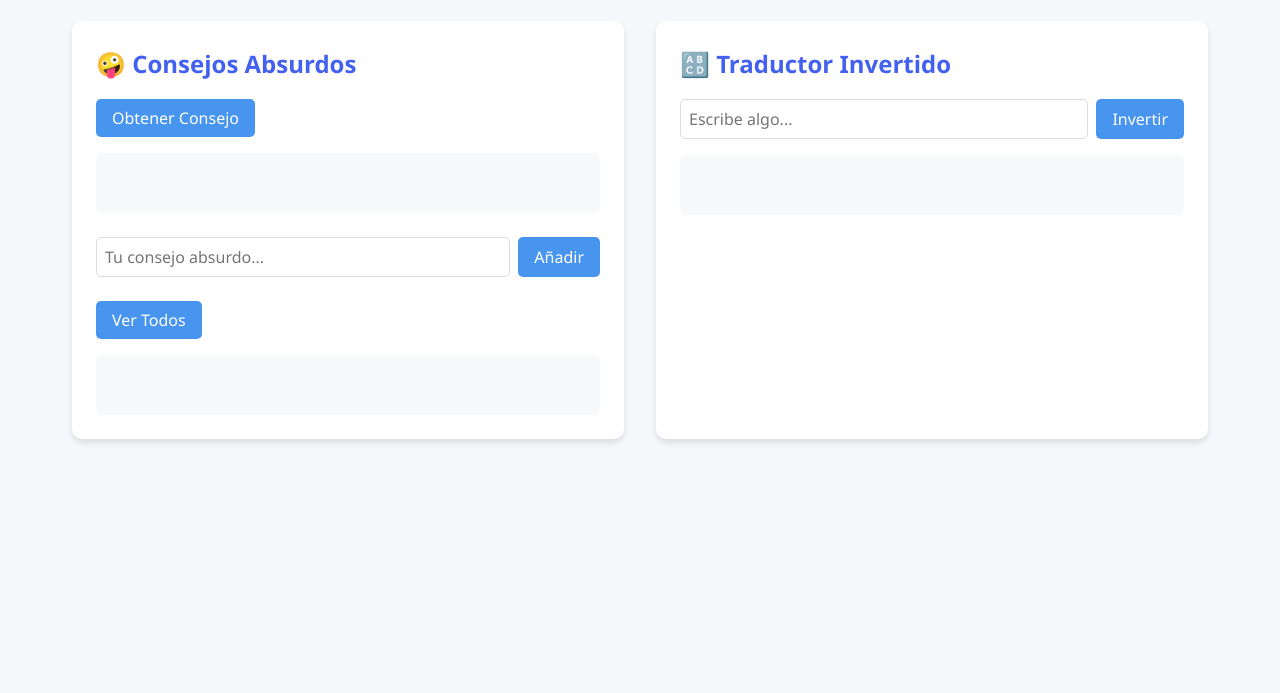
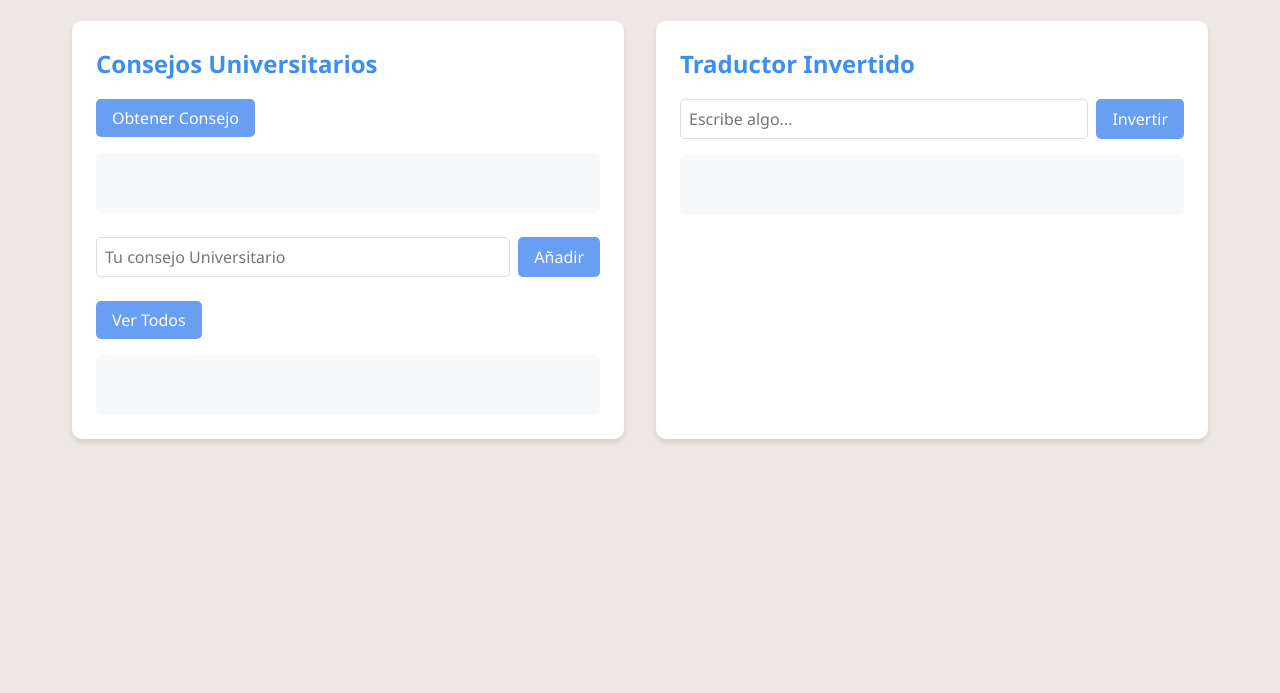
Before and after one commit to heber59/MicroServicesArchitecture, a website: page frontend/index.html in a window 1280 px wide. Shown: the part 107-800 px from the top of the page. Drawn offline with Linux system fonts and the light colour scheme.

Commit message:
feat: adjust consejos to be about university

```diff
--- a/frontend/app.js
+++ b/frontend/app.js
@@ -45,9 +45,8 @@ async function mostrarTodosConsejos() {
       const item = document.createElement("div");
       item.className = "consejo-item";
       item.innerHTML = `
-                <span class="consejo-indice">${indice}.</span>
                 <span class="consejo-texto">${consejo}</span>
-                <button onclick="eliminarConsejo(${indice})" class="btn-eliminar">eliminar</button>
+                <button onclick="eliminarConsejo(${indice})" >eliminar</button>
             `;
       lista.appendChild(item);
     }
--- a/frontend/index.html
+++ b/frontend/index.html
@@ -9,12 +9,12 @@
   <body>
     <div class="container">
       <header>
-        <h1>🎪 Servicios Integrados</h1>
+        <h1>Servicios Integrados</h1>
       </header>
 
       <div class="services-grid">
         <section class="service-card">
-          <h2>🤪 Consejos Absurdos</h2>
+          <h2>Consejos Universitarios</h2>
           <div class="service-actions">
             <button onclick="obtenerConsejo()">Obtener Consejo</button>
             <div id="consejo-aleatorio" class="result-box"></div>
@@ -24,7 +24,7 @@
             <input
               type="text"
               id="nuevo-consejo"
-              placeholder="Tu consejo absurdo..."
+              placeholder="Tu consejo Universitario"
             />
             <button onclick="agregarConsejo()">Añadir</button>
           </div>
@@ -36,7 +36,7 @@
         </section>
 
         <section class="service-card">
-          <h2>🔠 Traductor Invertido</h2>
+          <h2>Traductor Invertido</h2>
           <div class="form-group">
             <input
               type="text"
--- a/frontend/styles.css
+++ b/frontend/styles.css
@@ -1,11 +1,12 @@
 :root {
-  --primary: #4361ee;
-  --secondary: #3f37c9;
-  --accent: #4895ef;
+  --primary: #3c8ef1;
+  --secondary: #5a5b78;
+  --accent: #689ff2;
   --dark: #212529;
   --light: #f8f9fa;
   --success: #4cc9f0;
   --danger: #f72585;
+  --button: #0e5ddd;
 }
 
 * {
@@ -16,7 +17,7 @@
 }
 
 body {
-  background-color: #f5f7fa;
+  background-color: #ede7e5;
   color: var(--dark);
   line-height: 1.6;
 }
@@ -92,7 +93,7 @@ button {
 }
 
 button:hover {
-  background-color: var(--secondary);
+  background-color: var(--button);
 }
 
 .advanced-actions {
@@ -113,9 +114,15 @@ button:hover {
 .result-box span {
   font-size: 0.9rem;
 }
+.consejo-item :hover {
+  background-color: rgba(0, 208, 250, 0.121);
+}
 .result-box button {
   margin: 0 auto;
   font-size: 0.9rem;
+}
+.result-box button:hover {
+  background-color: var(--button);
 }
 .consejo-item {
   display: flex;
```
